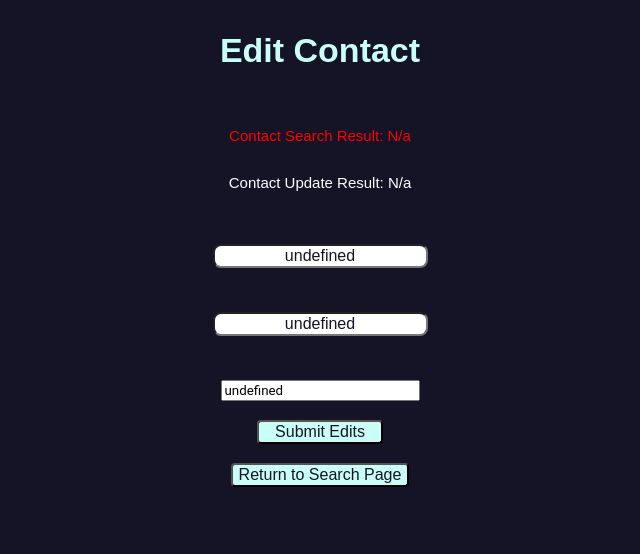
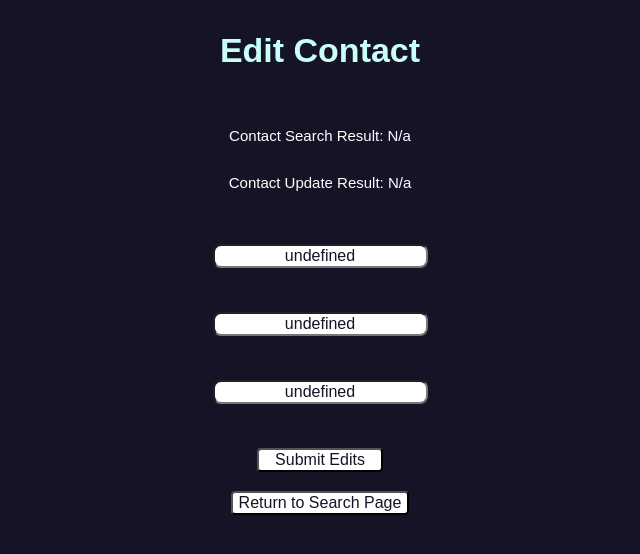
Before and after one commit to CATastrophic141/COP4331-F2023-G13-LAMP, a PHP site: page /edit_contact.html in a window 1280 px wide. Shown: the top 554 px of the page, without its empty margins (320-960 px from the left). Run offline with PHP 8.4, Linux system fonts and the light colour scheme.

Commit message:
Edit page style changes

```diff
--- a/css/styles_searchPage.css
+++ b/css/styles_searchPage.css
@@ -114,10 +114,6 @@
 .growDiv.active {
     max-height: 100px;
     transition: 1s;
-}
-
-#contactSearchResult{
-    color: red;
 }
 
 .addContactContainer
@@ -312,7 +308,7 @@
     background-color: #FFFFFF;
 }
 
-#editEmail{
+#emailField{
     font-size: 16px;
     border-radius: 8px;
     text-align: center;
@@ -332,7 +328,7 @@
     text-align: center;
     display: block;
     color:#151426;
-    background-color: #cafff8;
+    background-color: #ffffff;
 }
 
 #submitEditsButton:hover{
@@ -348,7 +344,7 @@
     text-align: center;
     display: block;
     color:#151426;
-    background-color: #cafff8;
+    background-color: #ffffff;
 }
 
 #returnToSearchPageButton:hover{
--- a/edit_contact.html
+++ b/edit_contact.html
@@ -16,8 +16,8 @@
 </head>
 <body id="editContactBody" onload="populateEditPage()">
     <h1 id="editContactTitleHeading">Edit Contact</h1><br/>
-    <p id="contactSearchResult">Contact Search Result: N/a</p>
-    <p id="contactUpdateResult">Contact Update Result: N/a</p>
+    <p id="editPageContactSearchResult">Contact Search Result: N/a</p>
+    <p id="editPageContactUpdateResult">Contact Update Result: N/a</p>
     <input id="userIdField" type="hidden" value="defaultUserId" name="userId"/><br />
     <input id="contactIdField" type="hidden" value="defaultContactId" name="contactId"/><br />
     <input id="nameField" type="text" value="Default Name" name="name"/><br />
```
Also changed, not shown: js/code.js (line endings or trailing spaces).
